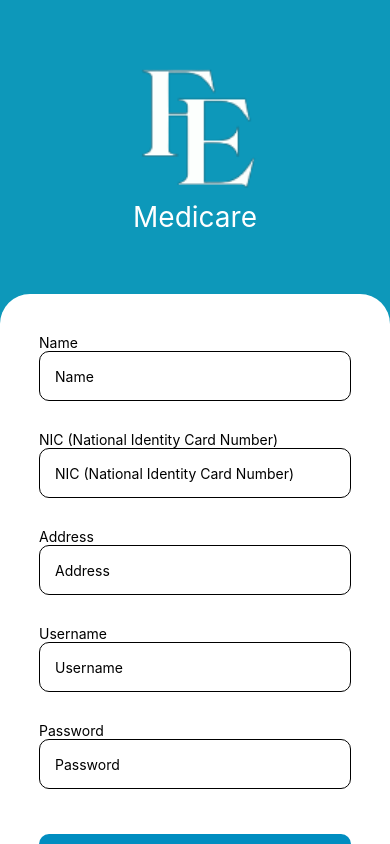
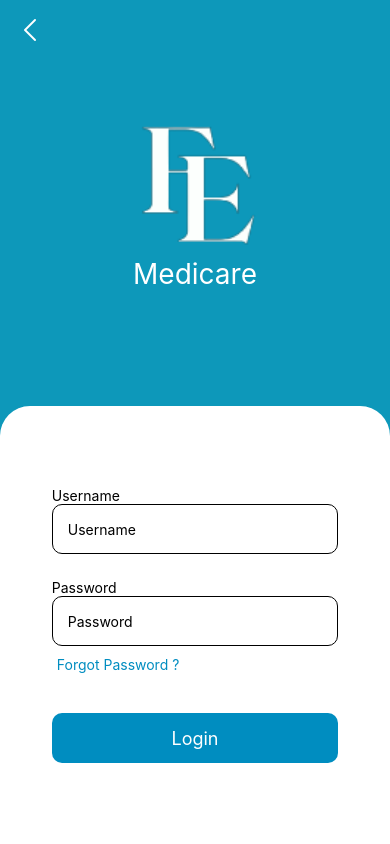
Before and after one commit to Dhananjaya1321/MedicareMobileApplication, a React Native app in the folder Medicare/: screen / in a window 390 px wide. Built offline with nearby package versions, Linux system fonts and the light colour scheme.

Commit message:
Created GoBackArrow component

```diff
--- a/Medicare/App.tsx
+++ b/Medicare/App.tsx
@@ -19,8 +19,8 @@ function App(): React.JSX.Element {
     return (
         <>
             {/*<WelcomePage/>*/}
-            {/*<LoginPage/>*/}
-            <CreateAccountPage/>
+            <LoginPage/>
+            {/*<CreateAccountPage/>*/}
         </>
     );
 }
--- /dev/null
+++ b/Medicare/components/GoBackButton.tsx
@@ -0,0 +1,26 @@
+import {Image, Pressable, Text} from "react-native";
+import React from "react";
+// @ts-ignore
+import goBackIcon from "../assets/icon/arrow_back.png";
+
+export function GoBackButton({event}: props) {
+    return (
+        <Pressable style={{
+            width: 50,
+            height: 50,
+            // backgroundColor: 'red',
+            borderRadius: 50,
+            position: 'absolute',
+            top: 5,
+            left: 5,
+            justifyContent:'center',
+            alignItems:'center'
+        }} onPress={event}>
+            <Image source={goBackIcon}/>
+        </Pressable>
+    );
+}
+
+type props = {
+    event: any
+}
--- a/Medicare/pages/CreateAccountPage.tsx
+++ b/Medicare/pages/CreateAccountPage.tsx
@@ -6,6 +6,7 @@ import logo from "../assets/image/logo.png";
 import {Button} from "../components/Button.tsx";
 import {Logo} from "../components/Logo.tsx";
 import {Space} from "../components/Space.tsx";
+import {GoBackButton} from "../components/GoBackButton.tsx";
 
 export function CreateAccountPage() {
     let [fullName, setFullName] = useState('');
@@ -33,22 +34,23 @@ export function CreateAccountPage() {
         <SafeAreaView style={{flex: 1, backgroundColor: '#0D98BA'}}>
             <ScrollView style={{flex: 1}} contentContainerStyle={{flexGrow: 1}}>
                 <View style={{
-                        flex: 1 ,
+                    flex: 1,
                     width: '100%',
                 }}>
-                        <Space style={{width:'100%',height:50}}/>
+                    <GoBackButton event={''}/>
+                    <Space style={{width: '100%', height: 50}}/>
                     <Logo/>
-                        <Space style={{width:'100%',height:50}}/>
+                    <Space style={{width: '100%', height: 50}}/>
                     <View style={{
                         backgroundColor: 'white',
                         flex: 3,
                         gap: 30,
                         justifyContent: 'center',
                         alignItems: 'center',
-                            borderTopRightRadius:30,
-                            borderTopLeftRadius:30
+                        borderTopRightRadius: 30,
+                        borderTopLeftRadius: 30
                     }}>
-                            <Space style={{width:'100%',height:20}}/>
+                        <Space style={{width: '100%', height: 20}}/>
                         <InputField value={fullName} placeholder={'Name'} event={handleNameChange}/>
                         <InputField value={nic} placeholder={'NIC (National Identity Card Number)'}
                                     event={handleNICChange}/>
@@ -73,7 +75,7 @@ export function CreateAccountPage() {
                             event={''}/*event*/
                         />
                     </View>
-                        <Space style={{width:'100%',height:50, backgroundColor:'white'}}/>
+                    <Space style={{width: '100%', height: 50, backgroundColor: 'white'}}/>
                 </View>
             </ScrollView>
         </SafeAreaView>
--- a/Medicare/pages/LoginPage.tsx
+++ b/Medicare/pages/LoginPage.tsx
@@ -15,6 +15,7 @@ import {Button} from "../components/Button.tsx";
 import {InputField} from "../components/InputField.tsx";
 import {useState} from "react";
 import {Logo} from "../components/Logo.tsx";
+import {GoBackButton} from "../components/GoBackButton.tsx";
 
 export function LoginPage() {
     let [username, setUsername] = useState('');
@@ -28,18 +29,15 @@ export function LoginPage() {
     return (
         <SafeAreaView style={{flex: 1, backgroundColor: '#0D98BA'}}>
             <ScrollView style={{flex: 1}} contentContainerStyle={{flexGrow: 1}}>
-                <KeyboardAvoidingView
-                    behavior={Platform.OS === 'ios' ? 'padding' : 'height'}
-                    style={{flex: 1}}
-                >
                 <View style={{
                     flex: 1,
                     justifyContent: 'center',
                     alignItems: 'center',
                 }}>
+                    <GoBackButton event={''}/>
                     <Logo/>
                     <View style={{
-                            flex: 2,
+                        flex: 1,
                         gap: 25,
                         justifyContent: 'center',
                         alignItems: 'center',
@@ -95,7 +93,6 @@ export function LoginPage() {
                         />
                     </View>
                 </View>
-                </KeyboardAvoidingView>
             </ScrollView>
         </SafeAreaView>
     )
```
Also changed, not shown: Medicare/assets/icon/arrow_back.png (added). Lines whose indentation alone changed are shown as unchanged.
